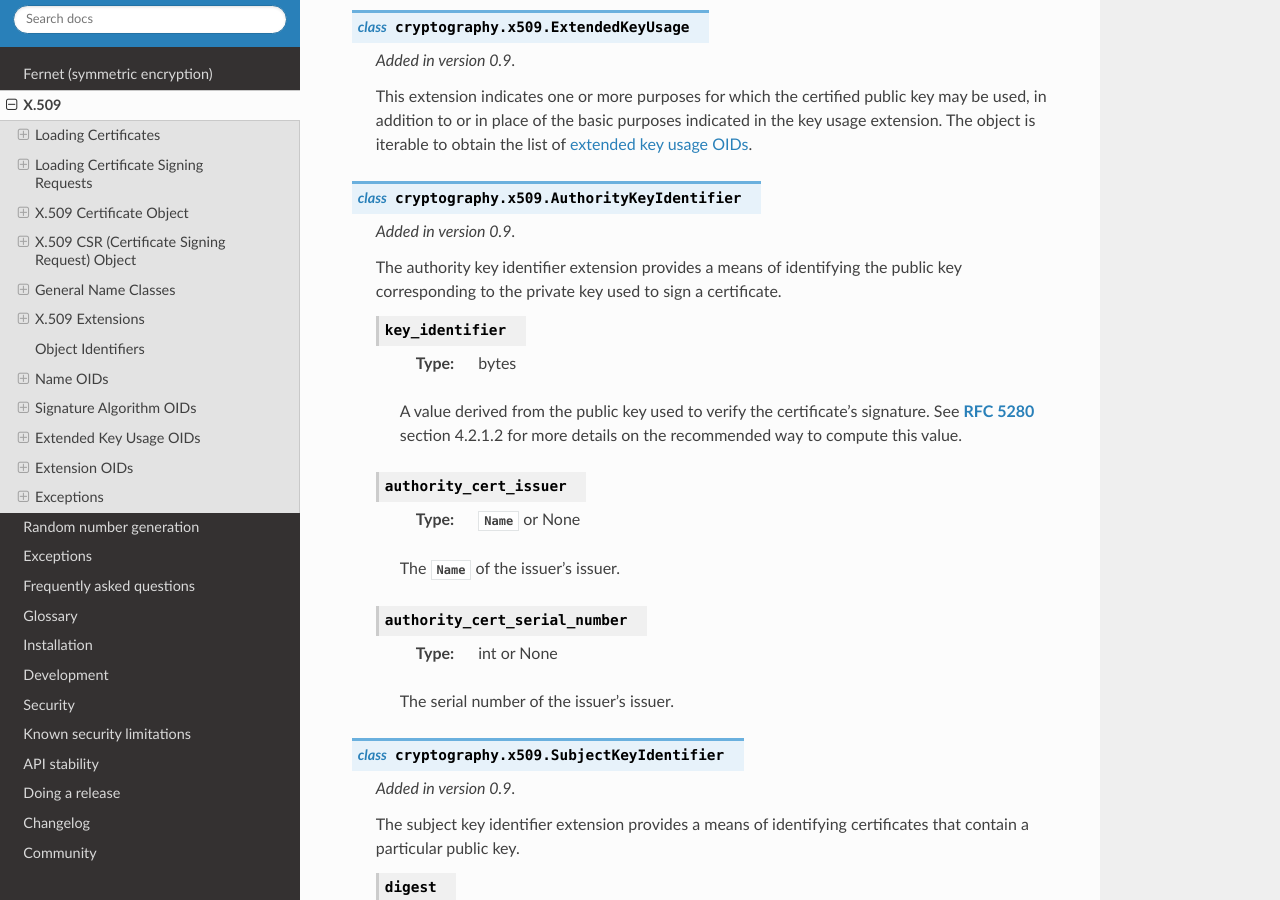
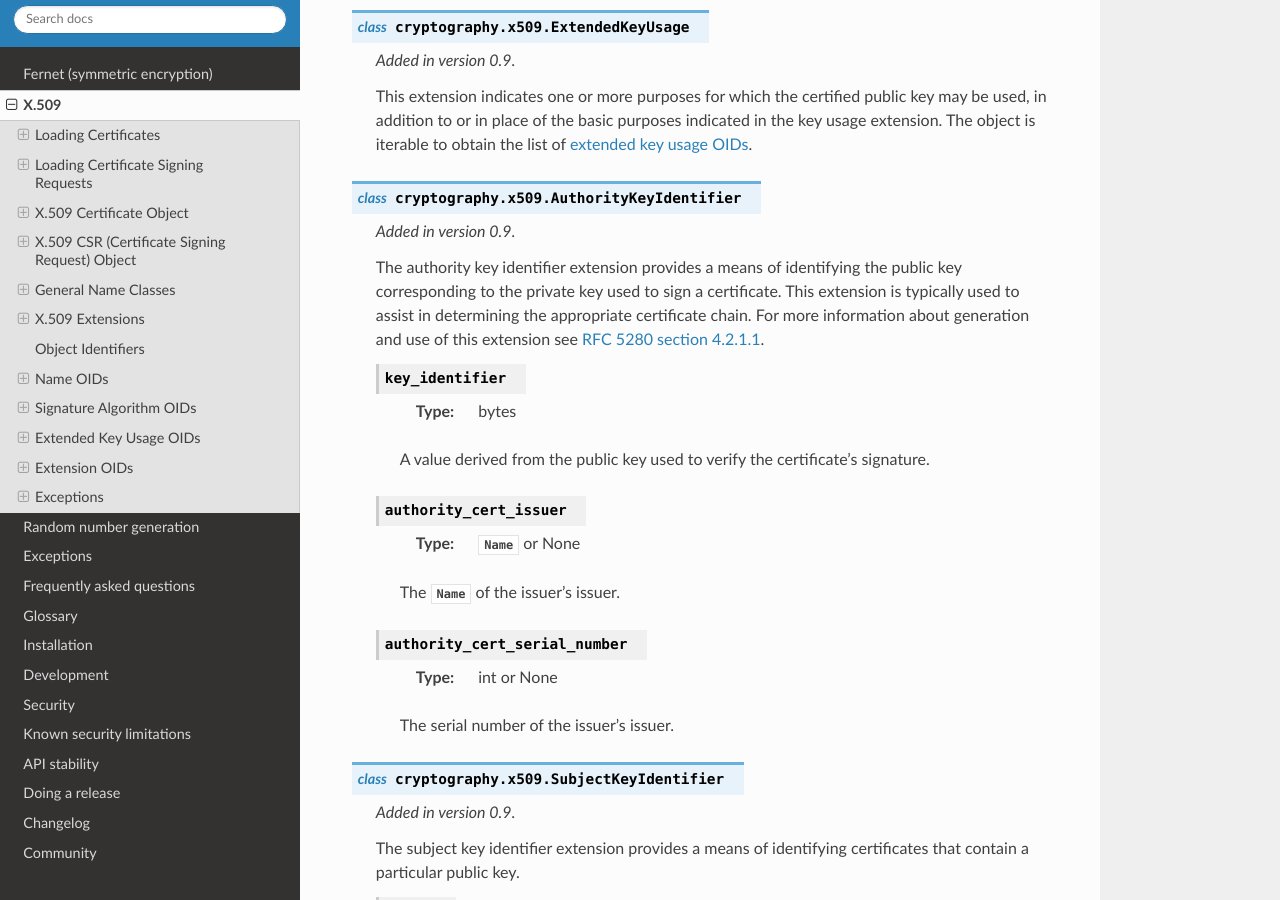
Before and after one commit to WebKing0121/cryptography, a Sphinx documentation site: the page built from docs/x509.rst, in a window 1280 px wide and 900 px high, scrolled down 10896 px. Built offline with Sphinx 7.4.7 and the Read the Docs theme 2.0.0, drawn with Linux system fonts in a browser that asks for light colours; pages that are not in the unit, such as notebooks, are missing from menus.

Commit message:
update doc language to point more strongly at rfc 5280

```diff
--- a/docs/x509.rst
+++ b/docs/x509.rst
@@ -658,14 +658,16 @@ X.509 Extensions
 
     The authority key identifier extension provides a means of identifying the
     public key corresponding to the private key used to sign a certificate.
+    This extension is typically used to assist in determining the appropriate
+    certificate chain. For more information about generation and use of this
+    extension see `RFC 5280 section 4.2.1.1`_.
 
     .. attribute:: key_identifier
 
         :type: bytes
 
         A value derived from the public key used to verify the certificate's
-        signature. See :rfc:`5280` section 4.2.1.2 for more details on the
-        recommended way to compute this value.
+        signature.
 
     .. attribute:: authority_cert_issuer
 
@@ -965,3 +967,4 @@ Exceptions
 
 .. _`public key infrastructure`: https://en.wikipedia.org/wiki/Public_key_infrastructure
 .. _`TLS`: https://en.wikipedia.org/wiki/Transport_Layer_Security
+.. _`RFC 5280 section 4.2.1.1`: http://tools.ietf.org/html/rfc5280#section-4.2.1.1
```
